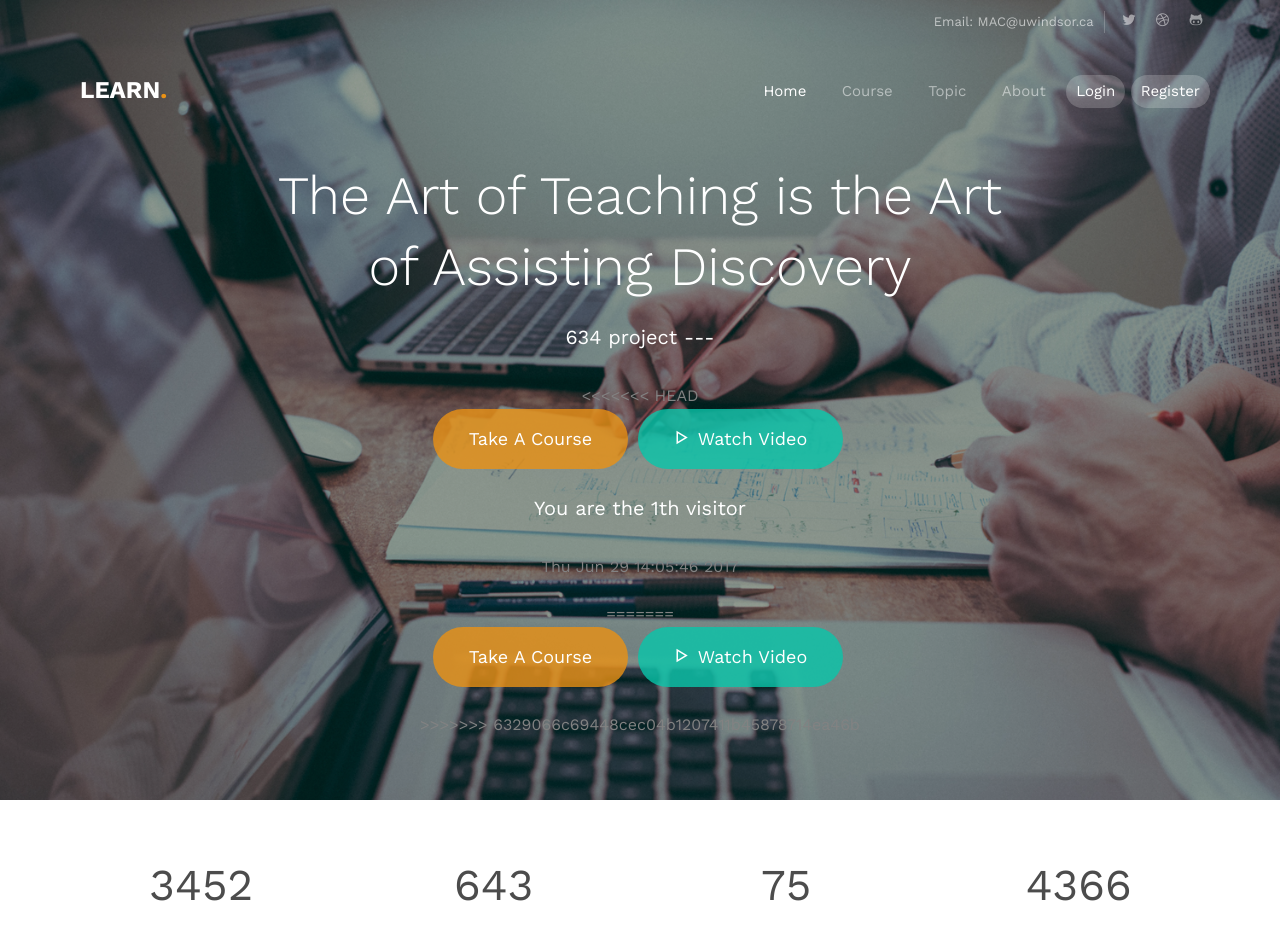
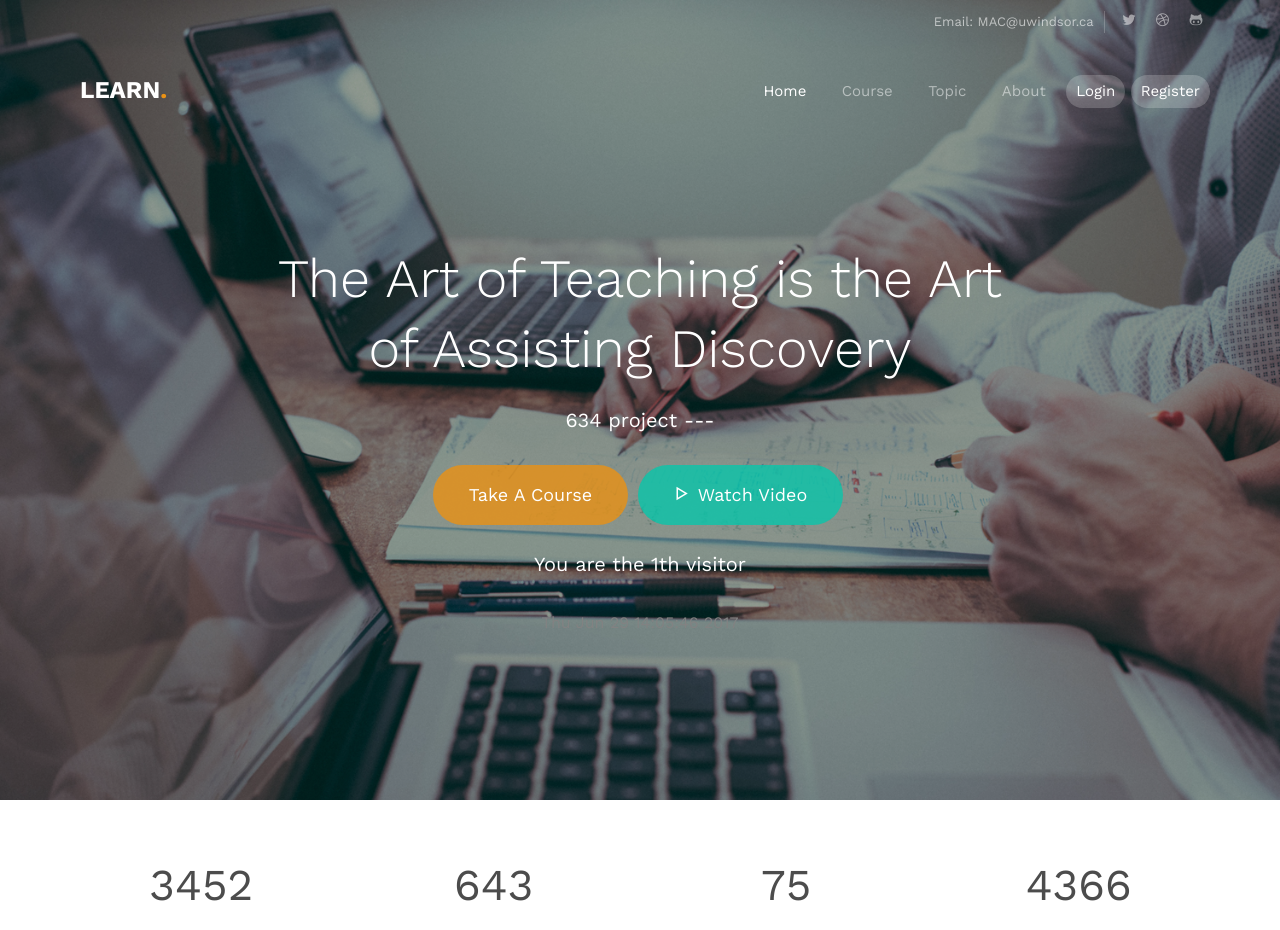
Before and after one commit to tabtu/634Pypro, a Django app: page /myapp/ in a window 1280 px wide; the page is wider, and only the part inside the window is pictured. Shown: the top 930 px of that part. Run offline with Django 3.2, Linux system fonts and the light colour scheme; some libraries are stand-ins or nearby versions; some web fonts are replaced.

Commit message:
fix index fork delete pyc files

```diff
--- a/myapp/templates/myapp/index.html
+++ b/myapp/templates/myapp/index.html
@@ -12,13 +12,9 @@
           <div class="display-tc animate-box" data-animate-effect="fadeIn">
             <h1>The Art of Teaching is the Art of Assisting Discovery</h1>
             <h2>634 project --- </h2>
-<<<<<<< HEAD
-            <p><a class="btn btn-primary btn-lg btn-learn" href="#">Take A Course</a> <a class="btn btn-primary btn-lg popup-vimeo btn-video" href="https://vimeo.com/channels/staffpicks/93951774"><i class="icon-play"></i> Watch Video</a></p>
+            <p><a class="btn btn-primary btn-lg btn-learn" href="{% url 'myapp:findcourse' %}">Take A Course</a> <a class="btn btn-primary btn-lg popup-vimeo btn-video" href="https://vimeo.com/channels/staffpicks/93951774"><i class="icon-play"></i> Watch Video</a></p>
             <h2>You are the {{ count }}th visitor</h2>
             <p>{{ time }}</p>
-=======
-            <p><a class="btn btn-primary btn-lg btn-learn" href="{% url 'myapp:findcourse' %}">Take A Course</a> <a class="btn btn-primary btn-lg popup-vimeo btn-video" href="https://vimeo.com/channels/staffpicks/93951774"><i class="icon-play"></i> Watch Video</a></p>
->>>>>>> 6329066c69448cec04b1207411b45878714ea46b
             {% if firstname %}
             <p><a href="/myapp/mycourses">Courses I am registered in</a></p>
             {% endif %}
```
